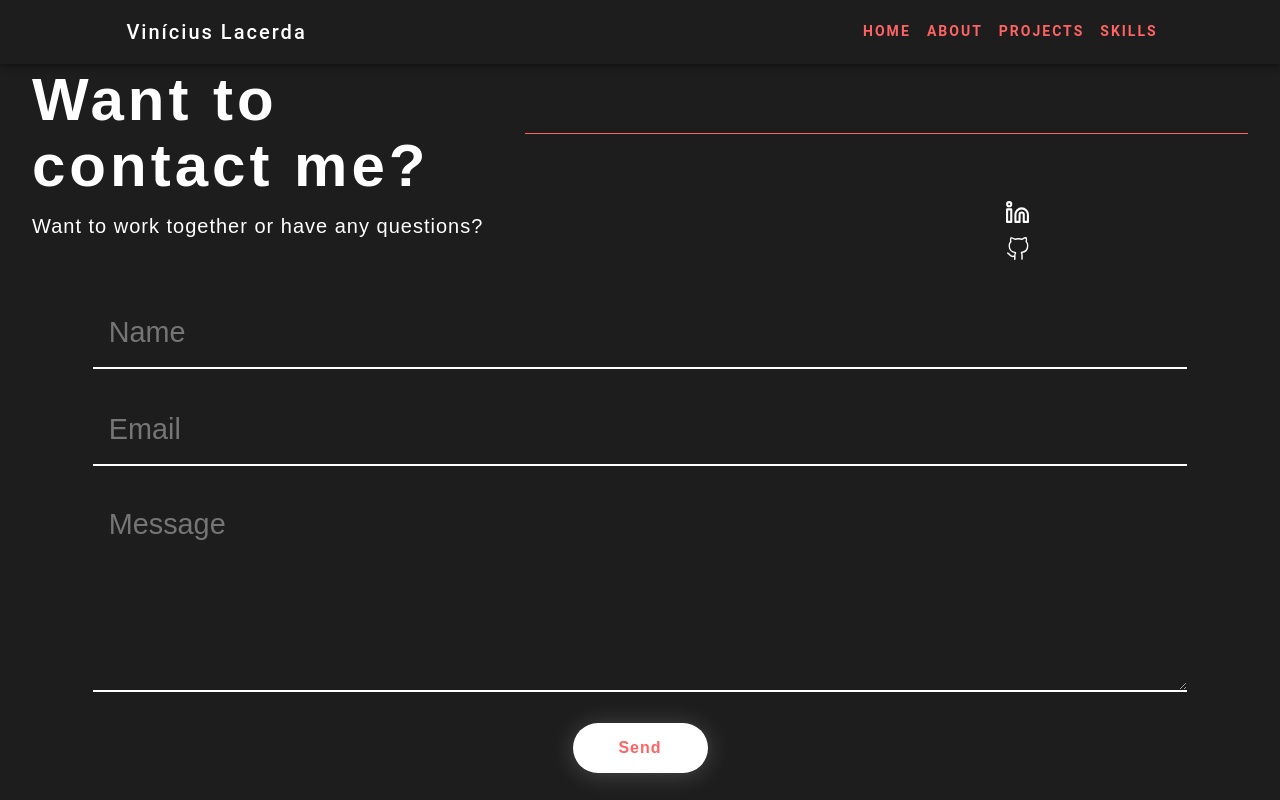
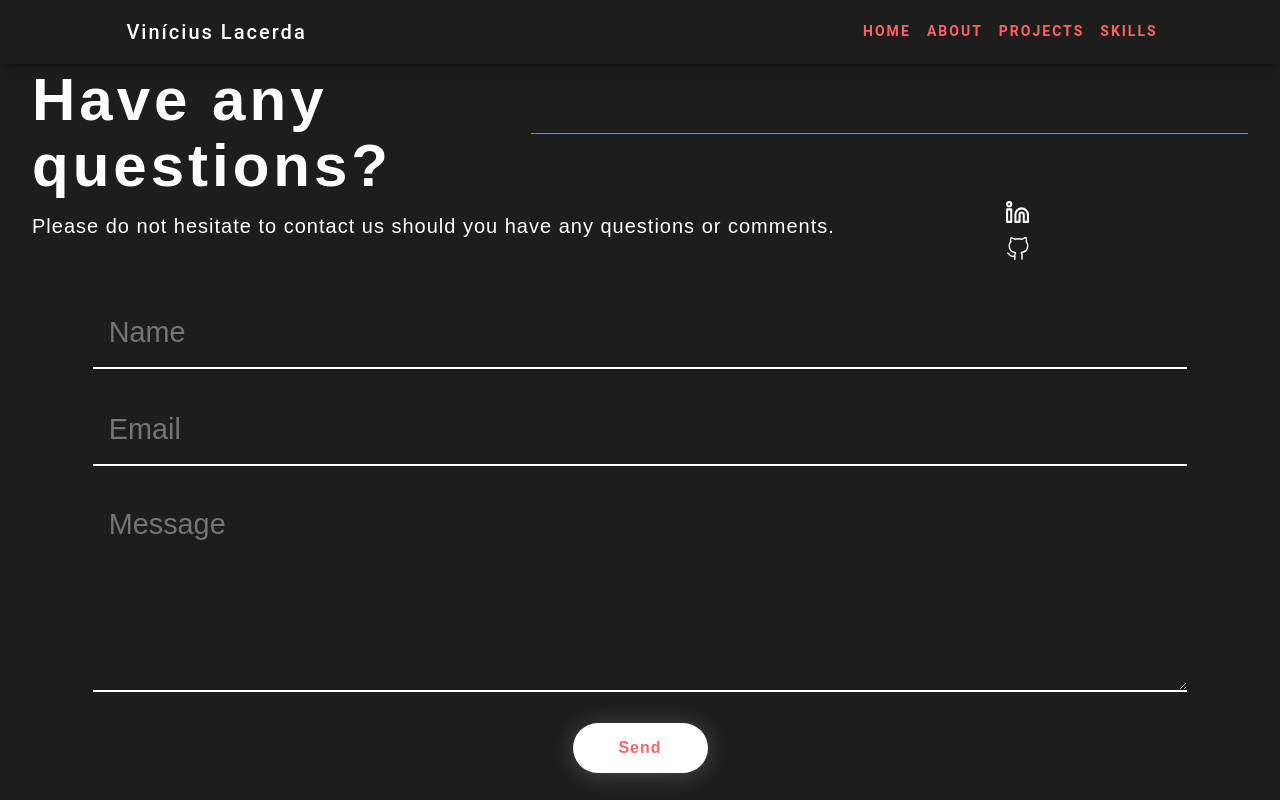
Before and after one commit to ViniciusmnLacerda/personal-portfolio, a React (Create React App) app in the folder portfolio/: page /contact in a window 1280 px wide. Built offline with nearby package versions, Linux system fonts and the light colour scheme.

Commit message:
fix css index.css

```diff
--- a/portfolio/src/index.css
+++ b/portfolio/src/index.css
@@ -7,7 +7,8 @@ body {
   -moz-osx-font-smoothing: grayscale;
   background-color: #1d1d1d;;
   width: 100vw;
-  height: 100vh
+  height: 100vh;
+  min-height: 85vh;
 }
 #root {
   height: 100%;
--- a/portfolio/src/pages/Contact.jsx
+++ b/portfolio/src/pages/Contact.jsx
@@ -19,11 +19,11 @@ class Contact extends React.Component {
           <div className="contact-content-header">
             <div className="contact-header-title">
               <h1>
-                Want to contact me?
+                Have any questions?
               </h1>
             </div>
             <div className="contact-subtitle">
-              <p>Want to work together or have any questions?</p>
+              <p>Please do not hesitate to contact us should you have any questions or comments.</p>
               <div className="contact-socials-icons">
                 <a
                   href="https://www.linkedin.com/in/viniciuslmn/"
```
